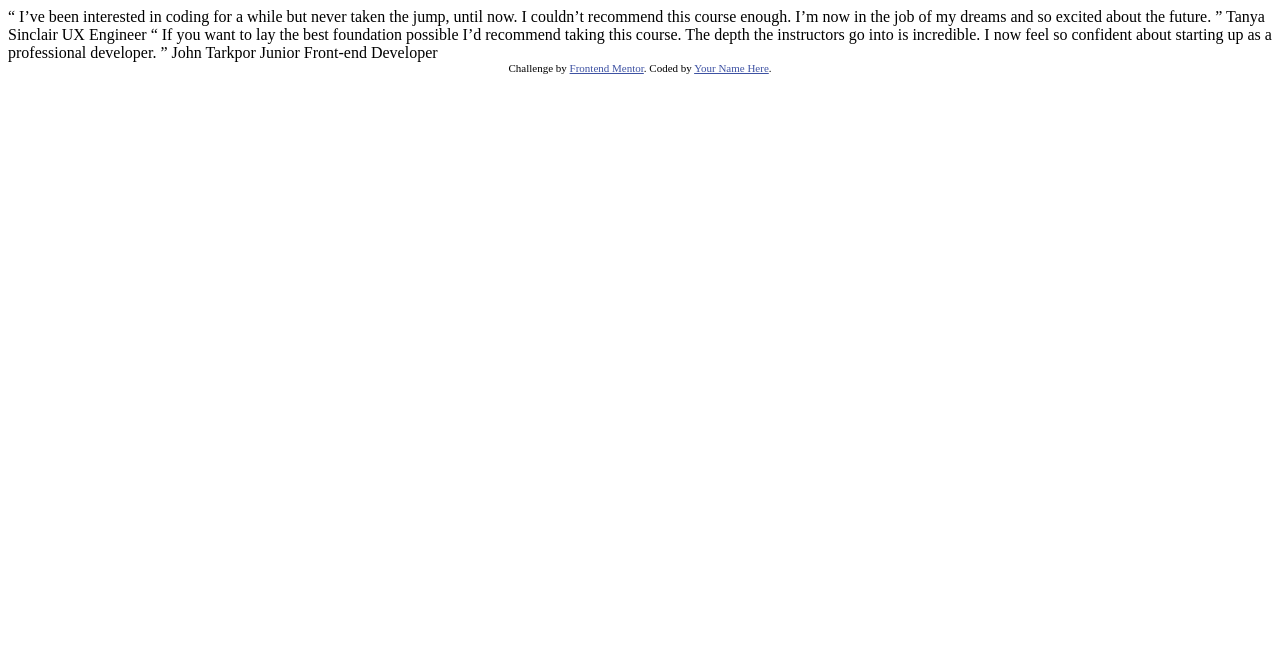
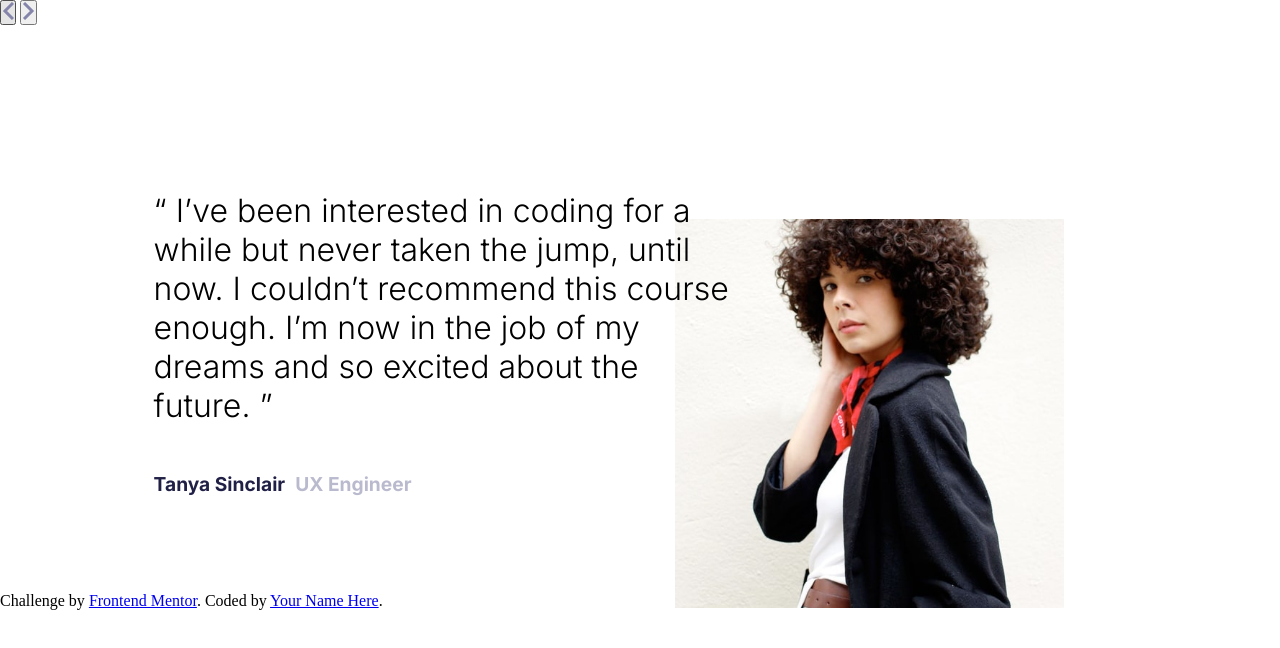
Before and after one commit to VinewZ/Slider, a plain HTML site: page index.html in a window 1280 px wide. Drawn offline with Linux system fonts and the light colour scheme.

Commit message:
Add files via upload

```diff
--- a/index.html
+++ b/index.html
@@ -3,36 +3,68 @@
 <head>
   <meta charset="UTF-8">
   <meta name="viewport" content="width=device-width, initial-scale=1.0"> <!-- displays site properly based on user's device -->
-
+  <link rel="preconnect" href="https://fonts.gstatic.com">
+  <link href="https://fonts.googleapis.com/css2?family=Inter:wght@300;500;700&display=swap" rel="stylesheet">
   <link rel="icon" type="image/png" sizes="32x32" href="./images/favicon-32x32.png">
 
   <title>Frontend Mentor | Coding Bootcamp Testimonials Slider</title>
 
-  <!-- Feel free to remove these styles or customise in your own stylesheet 👍 -->
-  <style>
-    .attribution { font-size: 11px; text-align: center; }
-    .attribution a { color: hsl(228, 45%, 44%); }
-  </style>
+  <link rel="stylesheet" href="./style.css">
 </head>
 <body>
-
+  <div class="controllBtns">
+    <button class="prevBtn" onclick="prevSlide()">
+      <svg xmlns="http://www.w3.org/2000/svg" width="12" height="18">
+        <path fill="none" stroke="#8585AC" stroke-width="3" d="M11 1L3 9l8 8"/>
+      </svg>
+    </button>
+    <button class="nextBtn" onclick="nextSlide()">
+      <svg xmlns="http://www.w3.org/2000/svg" width="13" height="18">
+        <path fill="none" stroke="#8585AC" stroke-width="3" d="M2 1l8 8-8 8"/>
+      </svg>
+    </button>
+  </div>
+  <div id="slider">
+    <div class="descContainer activeSlide">
+      <div class="sliderDesc">
+        <p>
           “ I’ve been interested in coding for a while but never taken the jump, until now.
           I couldn’t recommend this course enough. I’m now in the job of my dreams and so
           excited about the future. ”
-
-  Tanya Sinclair
-  UX Engineer
-
+        </p>
+        <div class="heroDesc">
+          <p class="heroName">Tanya Sinclair</p>
+          <p class="heroJob">UX Engineer</p>
+        </div>
+      </div>
+      <div class="heroContainer">
+        <img src="./images/image-tanya.jpg" alt="">
+      </div>
+    </div>
+    <div class="descContainer">
+      <div class="sliderDesc">
+        <p>
           “ If you want to lay the best foundation possible I’d recommend taking this course.
           The depth the instructors go into is incredible. I now feel so confident about
           starting up as a professional developer. ”
+        </p>
+        <div class="heroDesc">
+          <p class="heroName">John Tarkpor</p>
+          <p class="heroJob">Junior Front-end Developer</p>
+        </div>
+      </div>
+      <div class="heroContainer">
+        <img src="./images/image-john.jpg" alt="">
+      </div>
+    </div>
+  </div>
 
-  John Tarkpor
-  Junior Front-end Developer
-
-  <div class="attribution">
+  <footer>
+    <div class="footerContainer">
       Challenge by <a href="https://www.frontendmentor.io?ref=challenge" target="_blank">Frontend Mentor</a>.
       Coded by <a href="#">Your Name Here</a>.
     </div>
+  </footer>
+  <script src="./main.js"></script>
 </body>
 </html>
--- /dev/null
+++ b/main.js
@@ -0,0 +1,23 @@
+const slides = document.querySelectorAll('#slider .descContainer')
+let slideEnd  =  slides.length
+let currentSlide = 0
+
+function nextSlide(){
+    console.log(currentSlide)
+    slides[currentSlide].classList.remove('activeSlide')
+    currentSlide++
+    if (currentSlide == slideEnd){
+        currentSlide = 0
+    }
+    slides[currentSlide].classList.add('activeSlide')
+}
+
+function prevSlide(){
+    console.log(currentSlide)
+    slides[currentSlide].classList.remove('activeSlide')
+    currentSlide--
+    if (currentSlide < 0){
+        currentSlide = slideEnd -1
+    }
+    slides[currentSlide].classList.add('activeSlide')
+}
--- /dev/null
+++ b/style.css
@@ -0,0 +1,65 @@
+*{
+    padding: 0;
+    margin: 0;
+    box-sizing: border-box;
+}
+img{
+    object-fit: cover;
+    max-width: 100%;
+}
+body{
+    width: 100%;
+    height: 100%;
+    flex-direction: column;
+}
+
+.descContainer{
+    display: flex;
+    flex: 0 0 100%;
+    align-items: center;
+    padding: 13% 12%;
+    position: relative;
+    display: none;
+    height: 100%;
+}
+.activeSlide{
+    display: flex;
+}
+.sliderDesc{
+    display: flex;
+    flex: 0 0 60%;
+    flex-direction: column;
+    font-size: 2rem;
+    font-family: 'Inter', sans-serif;
+    font-weight: 300;
+    position: relative;
+}
+.heroDesc{
+    display: flex;
+    flex: 0 0 100%;
+    position: absolute;
+    bottom: -30%;
+}
+.heroDesc .heroName{
+    padding: 0 10px 0 0;
+    font-size: 1.2rem;
+    font-weight: bold;
+    color: hsl(240, 38%, 20%);
+}
+.heroDesc .heroJob{
+    font-size: 1.2rem;
+    font-weight: bold;
+    color: hsl(240, 18%, 77%);
+}
+.heroContainer{
+    position: relative;
+    display: flex;
+    flex: 0 0 40%;
+}
+.heroContainer img{
+    position: absolute;
+    bottom: -300px;
+    right: 16%;
+    width: 110%;
+    z-index: -1;
+}
```
Lines whose indentation alone changed are shown as unchanged.
